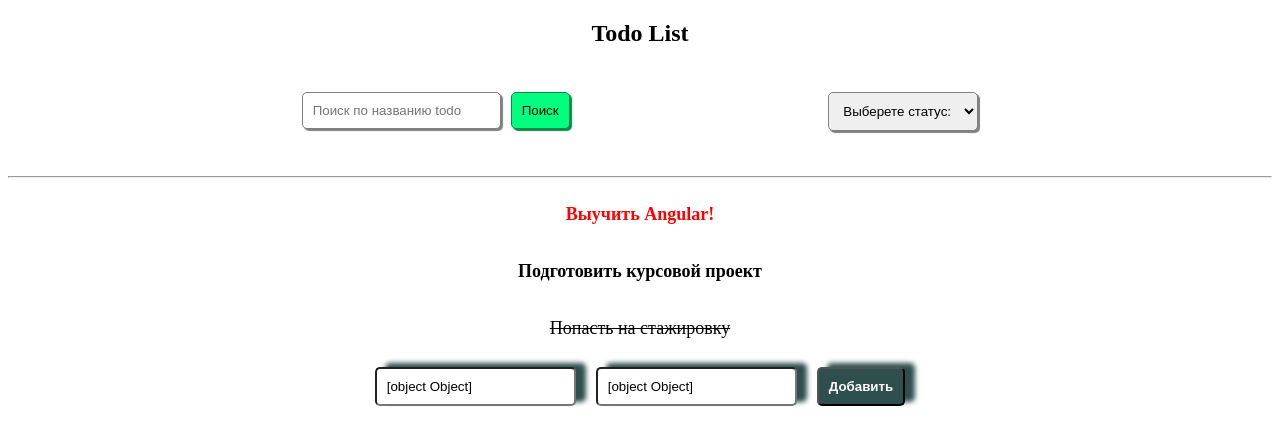
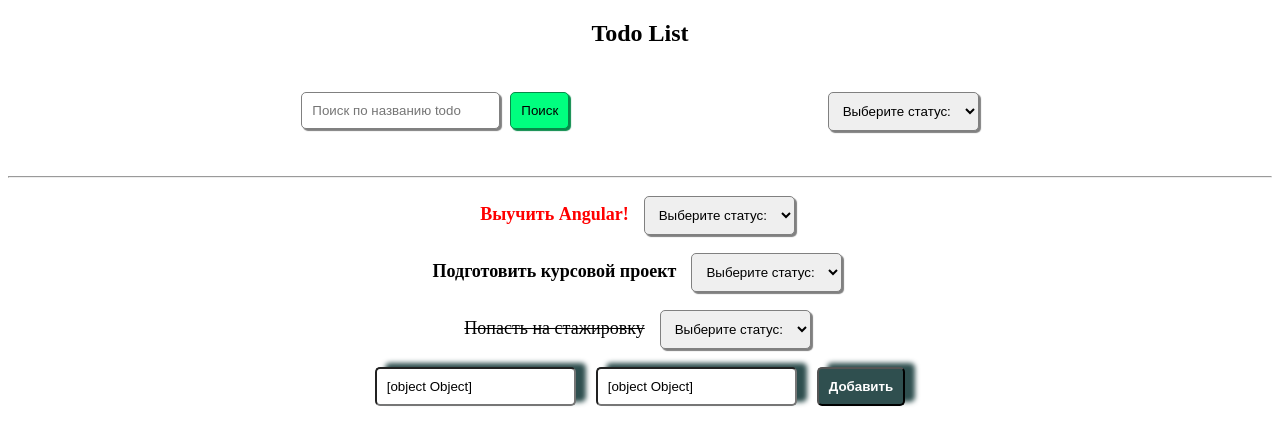
Before and after one commit to MarinaDreamwork/internship_angular, an Angular app: page / in a window 1280 px wide. Shown: the top 444 px of the page. Built offline with nearby package versions, Linux system fonts and the light colour scheme.

Commit message:
Implemented updateTodo status functionality

```diff
--- a/src/app/app.module.ts
+++ b/src/app/app.module.ts
@@ -8,6 +8,7 @@ import { TodoListComponent } from './todo-list/todo-list.component';
 import { NewTodoItemComponent } from './todo-list/new-todo-item/new-todo-item.component';
 import { FormsModule } from '@angular/forms';
 import { TodoItemSearchComponent } from './todo-list/todo-item-search/todo-item-search.component';
+import { TodoItemSelectComponent } from './todo-list/todo-item-select/todo-item-select.component';
 
 @NgModule({
   declarations: [
@@ -15,7 +16,8 @@ import { TodoItemSearchComponent } from './todo-list/todo-item-search/todo-item-
     TodoItemComponent,
     TodoListComponent,
     NewTodoItemComponent,
-    TodoItemSearchComponent
+    TodoItemSearchComponent,
+    TodoItemSelectComponent
   ],
   imports: [
     BrowserModule,
--- a/src/app/services/todo.service.ts
+++ b/src/app/services/todo.service.ts
@@ -1,4 +1,10 @@
 import { Injectable } from '@angular/core';
+export type IStatus = [
+  { name: 'Обычная', status: 'usual' },
+  { name: 'Важная', status: 'important' },
+  { name: 'Выполнена', status: 'done' }
+];
+
 export interface ITodo {
   id: number,
   title: string,
@@ -19,25 +25,21 @@ export class TodoService {
   constructor() { }
 
   onAddTodo(data: { title: ITodo['title'], status: ITodo['status'] }): void {
-    console.log('data', data);
     if (this.todos) {
       const newTodo = { id: Date.now(), ...data };
       this.todos.push(newTodo);
     }
-    console.log('filtered', this.filteredTodo);
-
   }
 
   deleteTodo(id: ITodo['id']) {
     if (this.todos) {
       this.todos = this.todos.filter(todo => todo.id !== id);
     }
-
   }
 
-  updateTodo(id: ITodo['id'], newStatus: ITodo['status']) {
+  updateTodo(data: { id: ITodo['id'], newStatus: ITodo['status'] }) {
     if (this.todos) {
-      this.todos[id].status = newStatus;
+      this.todos = this.todos.map(el => el.id === data.id ? { ...el, status: data.newStatus } : el);
     }
   }
 }
--- a/src/app/todo-item/todo-item.component.html
+++ b/src/app/todo-item/todo-item.component.html
@@ -1,3 +1,12 @@
 <div>
 	<p [ngClass]="getClass(todo.status)">{{todo.title}}</p>
+	<div class="search-block_search-status">
+		<select [(ngModel)]="selected" (change)="changed()">
+			<option value="">Выберите статус:</option>
+			<option *ngFor="let status of statuses" value={{status.status}}
+				[ngValue]="{newStatus: status.status, id: todo.id}">
+				{{status.name}}</option>
+		</select>
+	</div>
+	<!-- <app-todo-item-select (onStatusUpdate)="onStatusUpdate.emit($event)" [todo]="todo"></app-todo-item-select> -->
 </div>
--- a/src/app/todo-item/todo-item.component.scss
+++ b/src/app/todo-item/todo-item.component.scss
@@ -1,6 +1,7 @@
 div {
 	display: flex;
 	justify-content: center;
+	align-items: baseline;
 	font-size: large;
 }
 
@@ -20,3 +21,20 @@ div {
 .usual {
 	font-weight: 600;
 }
+
+p {
+	padding-right: 10px;
+}
+
+input, select, button {
+	padding: 10px;
+	margin: 5px;
+	border-radius: 5px;
+}
+
+input, select {
+	box-shadow: 2px 2px 1px grey;
+	border: 1px solid grey;
+
+	outline: none;
+}
--- a/src/app/todo-item/todo-item.component.ts
+++ b/src/app/todo-item/todo-item.component.ts
@@ -1,4 +1,4 @@
-import { Component, OnInit, Input } from '@angular/core';
+import { Component, OnInit, Input, Output, EventEmitter } from '@angular/core';
 import { ITodo } from '../services/todo.service';
 
 @Component({
@@ -8,14 +8,17 @@ import { ITodo } from '../services/todo.service';
 })
 
 export class TodoItemComponent implements OnInit {
+  selected = '';
+
+  statuses = [{ name: 'Обычная', status: 'usual' }, { name: 'Важная', status: 'important' }, { name: 'Выполнена', status: 'done' }];
 
   constructor() { }
-  ngOnInit(): void {
 
-  }
+  ngOnInit(): void { }
 
   @Input()
   todo!: ITodo;
+  @Output() onStatusUpdate = new EventEmitter();
 
   getClass(status: ITodo['status']) {
     if (status === 'done') {
@@ -27,4 +30,12 @@ export class TodoItemComponent implements OnInit {
     }
   }
 
+  // updateStatus(data: { id: ITodo['id'], status: ITodo['status'] }) {
+  //   this.onStatusUpdate.emit(data);
+  // }
+  changed() {
+    console.log('selected', this.selected);
+    this.onStatusUpdate.emit(this.selected);
+  }
+
 }
--- a/src/app/todo-list/todo-item-search/todo-item-search.component.html
+++ b/src/app/todo-list/todo-item-search/todo-item-search.component.html
@@ -5,7 +5,7 @@
 	</form>
 	<div class="search-block_search-status">
 		<select [(ngModel)]="selected" (change)="changed()">
-			<option value="">Выберете статус:</option>
+			<option value="">Выберите статус:</option>
 			<option *ngFor="let status of statuses" value={{status.status}} [ngValue]="status.status">
 				{{status.name}}</option>
 		</select>
--- a/src/app/todo-list/todo-item-search/todo-item-search.component.scss
+++ b/src/app/todo-list/todo-item-search/todo-item-search.component.scss
@@ -23,6 +23,3 @@ button {
 	border: 1px solid #078a49;
 	box-shadow: 2px 2px 1px #078a49;
 }
-.search-block_search-name {
-
-}
--- a/src/app/todo-list/todo-item-select/todo-item-select.component.html
+++ b/src/app/todo-list/todo-item-select/todo-item-select.component.html
@@ -1,7 +1,7 @@
 <!-- <div class="search-block_search-status">
 	<select [(ngModel)]="selected" (change)="changed()">
 		<option value="">Выберете статус:</option>
-		<option *ngFor="let status of statuses" value={{status.status}} [ngValue]="status.status">
+		<option *ngFor="let status of statuses" value={{status.status}} [ngValue]="{status: status.status, id: todo.id}">
 			{{status.name}}</option>
 	</select>
 </div> -->
--- a/src/app/todo-list/todo-item-select/todo-item-select.component.scss
+++ b/src/app/todo-list/todo-item-select/todo-item-select.component.scss
@@ -0,0 +1,12 @@
+input, select, button {
+	padding: 10px;
+	margin: 5px;
+	border-radius: 5px;
+}
+
+input, select {
+	box-shadow: 2px 2px 1px grey;
+	border: 1px solid grey;
+
+	outline: none;
+}
--- a/src/app/todo-list/todo-item-select/todo-item-select.component.ts
+++ b/src/app/todo-list/todo-item-select/todo-item-select.component.ts
@@ -1,4 +1,6 @@
-import { Component, Output, EventEmitter } from '@angular/core';
+import { createInjectableType } from '@angular/compiler';
+import { Component, Output, EventEmitter, Inject, Input } from '@angular/core';
+import { ITodo } from 'src/app/services/todo.service';
 
 @Component({
 	selector: 'app-todo-item-select',
@@ -11,10 +13,11 @@ export class TodoItemSelectComponent {
 	statuses = [{ name: 'Обычная', status: 'usual' }, { name: 'Важная', status: 'important' }, { name: 'Выполнена', status: 'done' }];
 	constructor() { }
 
-	@Output() onTextFilter = new EventEmitter();
-	@Output() onStatusFilter = new EventEmitter();
+	@Output() onStatusUpdate = new EventEmitter();
+	@Input() todo!: ITodo;
 
 	changed() {
-		this.onStatusFilter.emit(this.selected);
+		console.log('selected', this.selected);
+		this.onStatusUpdate.emit(this.selected);
 	}
 }
--- a/src/app/todo-list/todo-list.component.html
+++ b/src/app/todo-list/todo-list.component.html
@@ -5,13 +5,13 @@
 
 	<div *ngIf="todoService.filteredTodo!.length > 0; else notFiltered">
 		<div *ngFor="let todo of todoService.filteredTodo">
-			<app-todo-item [todo]="todo"></app-todo-item>
+			<app-todo-item [todo]="todo" (onStatusUpdate)="onStatusUpdate($event)"></app-todo-item>
 		</div>
 	</div>
 
 	<ng-template #notFiltered>
 		<div *ngFor="let todo of todoService.todos">
-			<app-todo-item [todo]="todo"></app-todo-item>
+			<app-todo-item [todo]="todo" (onStatusUpdate)="onStatusUpdate($event)"></app-todo-item>
 		</div>
 	</ng-template>
 
--- a/src/app/todo-list/todo-list.component.ts
+++ b/src/app/todo-list/todo-list.component.ts
@@ -38,7 +38,12 @@ export class TodoListComponent implements OnInit {
     } else return;
     console.log('filtered', this.todoService.filteredTodo);
     return;
-
+  }
+  onStatusUpdate(data: { id: ITodo['id'], newStatus: ITodo['status'] }) {
+    console.log('data', data);
+    const updatedTodo = this.todoService.updateTodo(data)
+    console.log('updatedTodo', updatedTodo);
+    console.log('all todos', this.todoService.todos);
   }
 
 }
```
